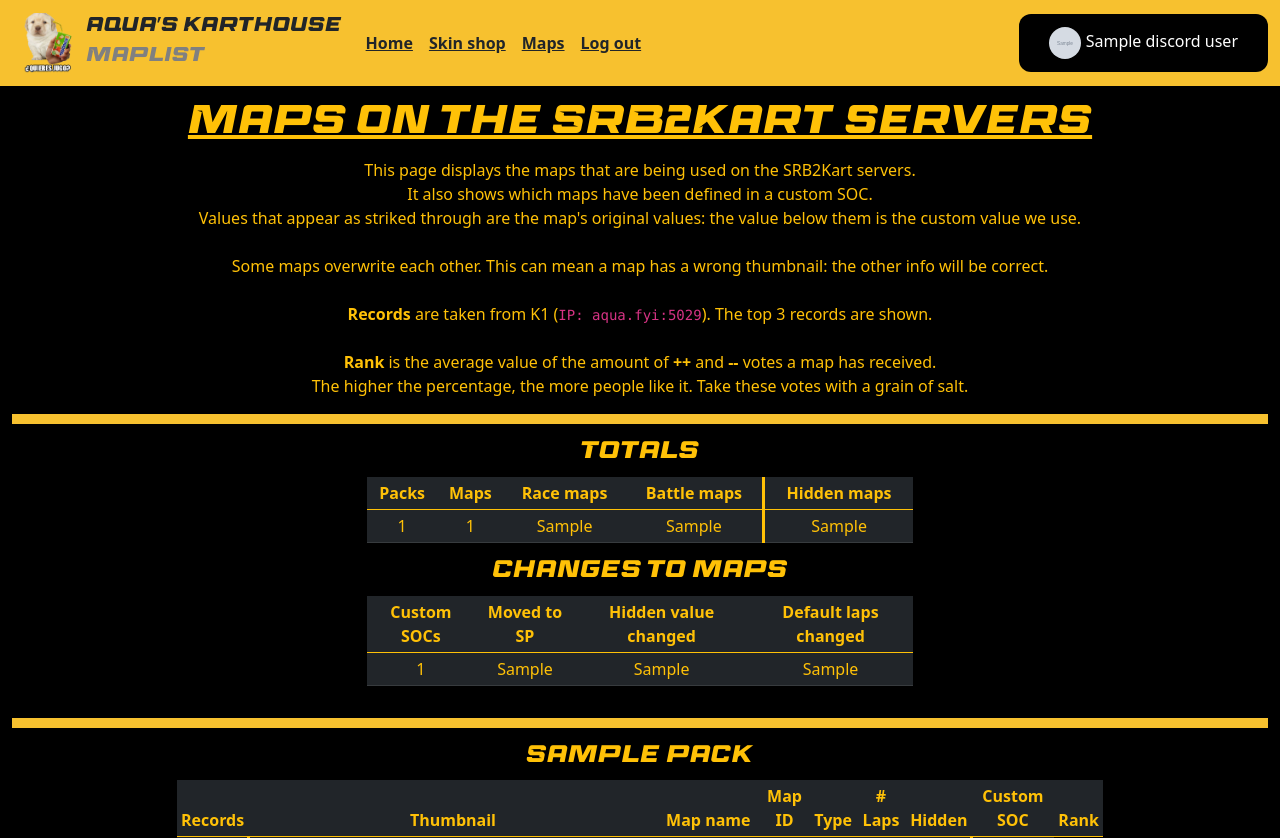
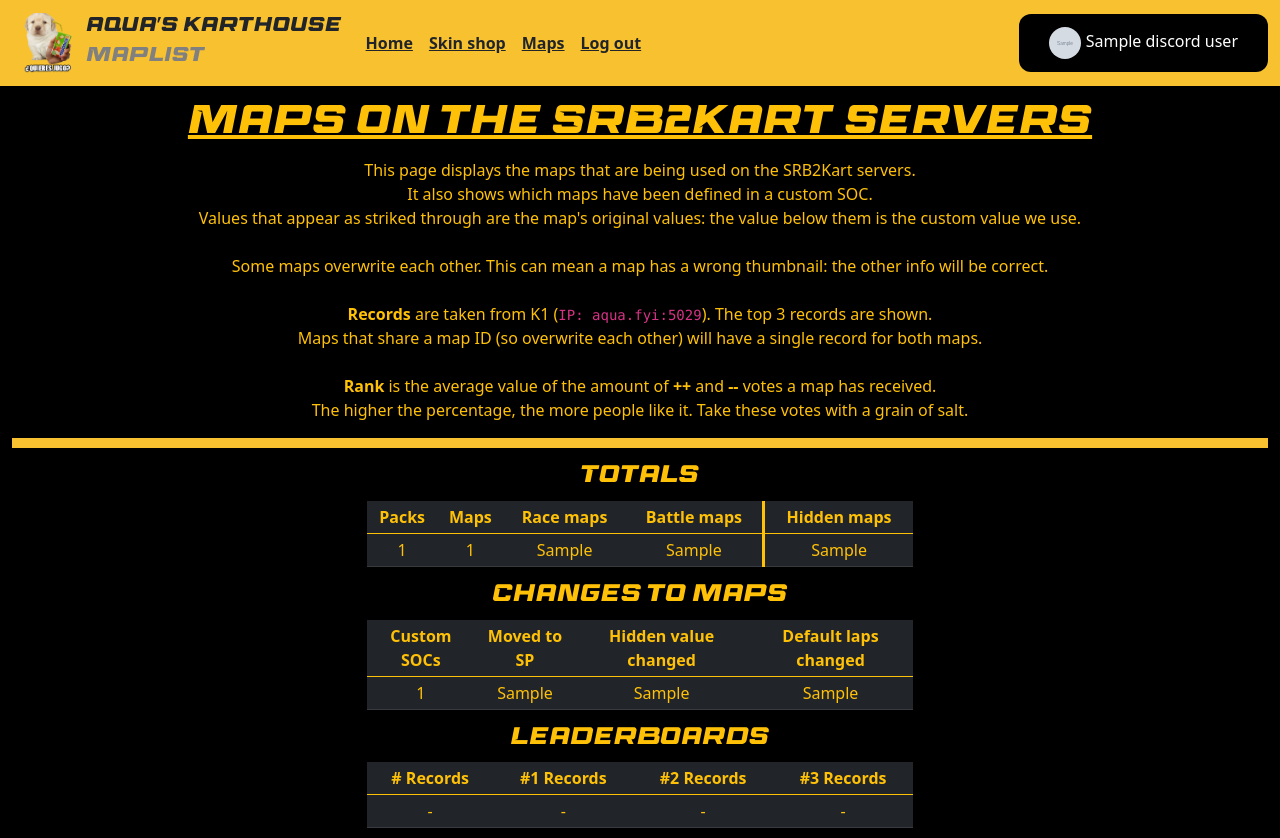
Before and after one commit to NielsjeNL/srb2kart-website, a Flask app: template srb2kartwebsite/templates/maps.html in a window 1280 px wide. Shown: the top 838 px of the page. Run offline with Flask 2, Linux system fonts and the light colour scheme; the template is opened without the code that fills it: most values are stand-ins (such as "Sample title", 1, 10 or a date in 2020); grey boxes marked "Sample" are stand-in pictures; parts of the project's set-up code (start-up, migrations or seed data) failed here and were passed over.

Commit message:
show total records and update visibility

```diff
--- a/srb2kartwebsite/kartsite.py
+++ b/srb2kartwebsite/kartsite.py
@@ -233,6 +233,29 @@
     except:
         return redirect(url_for("logout"))
 
+    # retrieve user bindings
+    if os.path.exists(kartUsersFile) and discord.authorized:
+        with open(kartUsersFile, "rt") as kartUsersData:
+            try:
+                kartUsers = json.load(kartUsersData)
+            except:
+                print("Couldn't load kart users file. Does it have data and is the syntax correct?")
+                userName = None
+
+        kartUsersData.close()
+
+        if str(discordUser.id) in kartUsers['kartUsers']:
+            print(f"[Discord <> Kart bind] Matched {discordUser.name} to {kartUsers['kartUsers'][str(discordUser.id)]['playerName']}")
+            userName = kartUsers['kartUsers'][str(discordUser.id)]['playerName']
+        else:
+            print(f"[Discord <> Kart bind] Could not match {discordUser.name}. Using empty data for profile")
+            userName = None
+    elif not os.path.exists(kartUsersFile):
+        print("[Discord <> Kart bind] No kart users file exists. Unable to match any users.")
+        userName = None
+    elif not discord.authorized:
+        userName = None
+
     # get data from maps json
     if os.path.exists(mapsFile):
         with open (mapsFile, "r") as mapFile:
@@ -243,7 +266,8 @@
 
     return render_template("maps.html",
         discordUser=discordUser,
-        mapData=mapData
+        mapData=mapData,
+        userName = userName
     )
 
 @app.route("/skinshop/", methods=["GET", "POST"])
@@ -265,7 +289,7 @@
             discriminator = ''
         discordUser = blankUser
 
-    # retrieve scores and match the user
+    # retrieve user bindings
     if os.path.exists(kartUsersFile):
         with open(kartUsersFile, "rt") as kartUsersData:
             try:
--- a/srb2kartwebsite/templates/maps.html
+++ b/srb2kartwebsite/templates/maps.html
@@ -15,6 +15,7 @@
             Some maps overwrite each other. This can mean a map has a wrong thumbnail: the other info will be correct.<br>
             <br>
             <b>Records</b> are taken from K1 (<code>IP: aqua.fyi:5029</code>). The top 3 records are shown.<br>
+            Maps that share a map ID (so overwrite each other) will have a single record for both maps.<br>
             <br>
             <b>Rank</b> is the average value of the amount of <b>++</b> and <b>--</b> votes a map has received.<br>
             The higher the percentage, the more people like it. Take these votes with a grain of salt.
@@ -22,6 +23,40 @@
     </div>
 
     <hr style="border-top: 10px solid #F7C12F; opacity: 1;">
+
+    <!-- Macro's -->
+    {% macro get_bool(input) -%}
+        {% if input.upper() == "TRUE" %}
+            Yes
+        {% else %}
+            No
+        {% endif %}
+    {%- endmacro %}
+
+    {% macro get_rank(mapID) -%}
+        {% if mapData["ranks"][mapID.upper()] | length == 0 %}
+            -
+        {% else %}
+            {{mapData["ranks"][mapID.upper()]["players"]|length}} votes<br>
+            {{mapData["ranks"][mapID.upper()]["average"]}}%
+        {% endif %}
+    {%- endmacro %}
+
+    {% macro get_record(player, place) %}
+        {% if player in mapData["players"] %}
+            {% if place == 0 %}
+                {{mapData["players"][player][0]}}
+            {% elif place == 1 %}
+                {{mapData["players"][player][1]}}
+            {% elif place == 2 %}
+                {{mapData["players"][player][2]}}
+            {% elif place == 3 %}
+                {{mapData["players"][player][3]}}
+            {% endif %}
+        {% else %}
+            -
+        {% endif %}
+    {%- endmacro %}
 
     <div class="container text-center">
         <div class="row justify-content-md-center">
@@ -67,6 +102,26 @@
                         </tr>
                     </tbody>
                 </table>
+
+                <h4 class="text-warning"">Leaderboards</h4>
+                <table class="table table-sm table-dark table-hover text-warning">
+                    <thead>
+                        <tr>
+                            <th># Records</th>
+                            <th>#1 Records</th>
+                            <th>#2 Records</th>
+                            <th>#3 Records</th>
+                        </tr>
+                    </thead>
+                    <tbody class="align-middle">
+                        <tr>
+                            <td>{{get_record(userName, 3)}}</td>
+                            <td>{{get_record(userName, 0)}}</td>
+                            <td>{{get_record(userName, 1)}}</td>
+                            <td>{{get_record(userName, 2)}}</td>
+                        </tr>
+                    </tbody>
+                </table>
             </div>
         </div>
     </div>
@@ -103,14 +158,20 @@
                             <td style="border-right: solid;">
                                 <table class="table table-sm table-dark table-hover text-warning align-middle" style="border-style: hidden; margin-bottom: 0px;">
                                     {% for record in (mapData["leaderboard"][map.upper()])[:3] %}
-                                    <tr>
-                                        {% if record[1]|length >= 12 %}
+                                        {% if record[1] == userName %}
+                                            <tr style="color: #65f777;">
+                                        {% else %}
+                                            <tr>
+                                        {% endif %}
+
+                                        {% if record[1]|length > 10 %}
                                             <td style="text-align: right; width: 110px; font-family: monospace"><marquee>{{record[1]}}</marquee></td>
                                         {% else %}
                                             <td style="text-align: right; width: 110px; font-family: monospace">{{record[1]}}</td>
                                         {% endif %}
                                         <td class="recordtime">{{record[7]}}</td>
-                                        <td style="text-align: right; width: 30px; border-left: solid;"><span class="record">{{loop.index}}</span></td>
+                                        <td style="text-align: right; width: 20px; border-left: solid;"><span class="record">{{loop.index}}</span></td>
+                                        </tr>
                                     </tr>
                                     {% endfor %}
                                 </table>
@@ -166,23 +227,6 @@
                             {% else %}
                                 <td>-</td>
                             {% endif %}
-
-                            {% macro get_bool(input) -%}
-                                {% if input.upper() == "TRUE" %}
-                                    Yes
-                                {% else %}
-                                    No
-                                {% endif %}
-                            {%- endmacro %}
-
-                            {% macro get_rank(mapID) -%}
-                                {% if mapData["ranks"]["MAP"+map.upper()] | length == 0 %}
-                                    -
-                                {% else %}
-                                    {{mapData["ranks"]["MAP"+map.upper()]["players"]|length}} votes<br>
-                                    {{mapData["ranks"]["MAP"+map.upper()]["average"]}}%
-                                {% endif %}
-                            {%- endmacro %}
 
                             {% if mapData["packs"][pack][map]["HIDDEN"].upper() == "TRUE" %}
                                 {% if map in mapData["customSOCs"] and mapData["packs"][pack][map]["HIDDEN"].upper() != mapData["customSOCs"][map]["HIDDEN"].upper() %}
@@ -280,7 +324,7 @@
 
         .recordtime {
             text-align: right;
-            width: 100px;
+            width: 90px;
             font-family: monospace;
             padding-right: 8px!important;
         }
```
